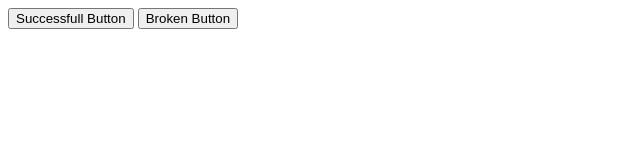
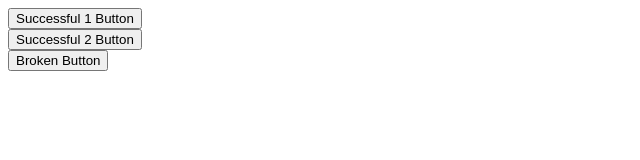
Before and after one commit to TinyExplosions/act-bug, a plain HTML site: page client/default/index.html in a window 1280 px wide. Shown: the whole page, without its empty margins (0-640 px from the left). Drawn offline with Linux system fonts and the light colour scheme.

Commit message:
adding behaviour

```diff
--- a/client/default/index.html
+++ b/client/default/index.html
@@ -1,2 +1,23 @@
-<button class="normal">Successfull Button</button>
-<button class="broken">Broken Button</button>
+<button onClick="doact(false, false);">Successful 1 Button</button><br />
+<button onClick="doact(false, true);">Successful 2 Button</button><br />
+<button onClick="doact(true, false);">Broken Button</button>
+
+
+<script>
+
+doact = function(breakme, stringonly) {
+    $fh.act({
+        act: "testing",
+        req: {
+            breakme: breakme,
+            stringonly: stringonly
+        }
+    }, function(res){
+        console.log("Success!",res);
+    }, function(err){
+        console.log("Error!",err);
+    });
+}
+
+
+</script>
```
Also changed, not shown: cloud/main.js (+6 -2 lines).
